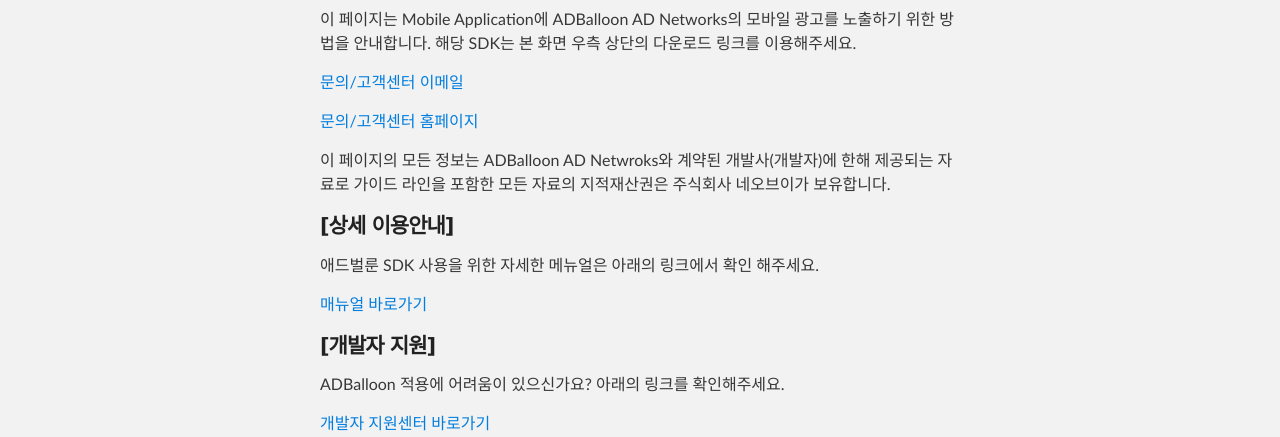
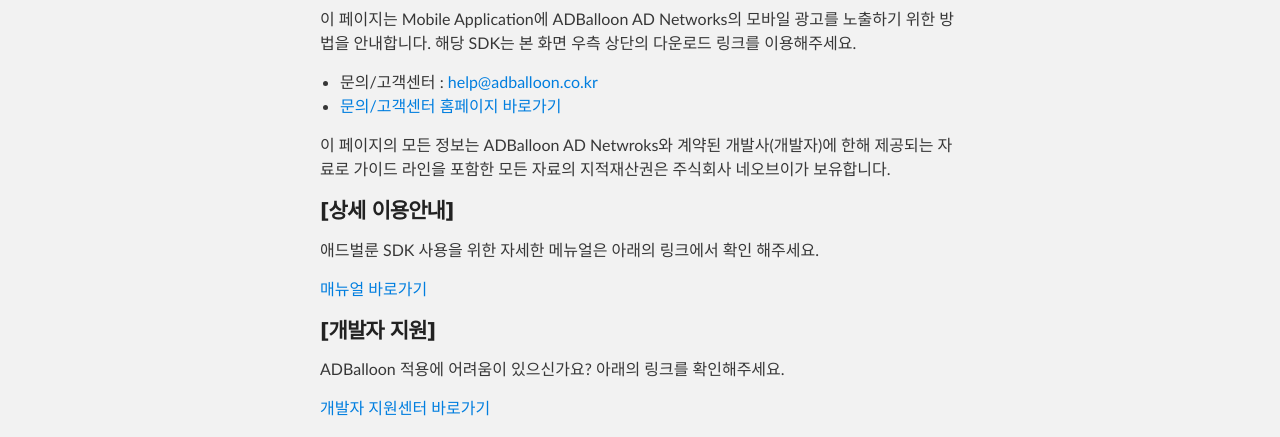
Before and after one commit to ADballoon/adballoon-android-sdk, a plain HTML site: page index.html in a window 1280 px wide. Shown: the part 363-800 px from the top of the page. Drawn offline with Linux system fonts and the light colour scheme.

```diff
--- a/index.html
+++ b/index.html
@@ -40,9 +40,11 @@
 <p>이 페이지는 Mobile Application에 ADBalloon AD Networks의 모바일 광고를 노출하기 위한 방법을 안내합니다.
 해당 SDK는 본 화면 우측 상단의 다운로드 링크를 이용해주세요.</p>
 
-<p><a href="help@adballoon.co.kr">문의/고객센터 이메일</a></p>
-
-<p><a href="http://devcenter.adballoon.co.kr/login.asp?redirect=http%3A//devcenter.adballoon.co.kr/csop/csOnline.asp">문의/고객센터 홈페이지</a></p>
+<ul>
+<li>문의/고객센터 : <a href="mailto:help@adballoon.co.kr">help@adballoon.co.kr</a>
+</li>
+<li><a href="http://devcenter.adballoon.co.kr/login.asp?redirect=http%3A//devcenter.adballoon.co.kr/csop/csOnline.asp">문의/고객센터 홈페이지 바로가기</a></li>
+</ul>
 
 <p>이 페이지의 모든 정보는 ADBalloon AD Netwroks와 계약된 개발사(개발자)에 한해 제공되는 자료로 가이드 라인을 포함한 모든 자료의 지적재산권은 주식회사 네오브이가 보유합니다.</p>
 
--- a/params.json
+++ b/params.json
@@ -1 +1 @@
-{"name":"Adballoon-android-sdk","tagline":"애드벌룬 안드로이드 SDK","body":"# ADBalloon Mobile AD Networks\r\n\r\n### ADBalloon Android SDK 사용안내\r\n\r\n이 페이지는 Mobile Application에 ADBalloon AD Networks의 모바일 광고를 노출하기 위한 방법을 안내합니다.\r\n해당 SDK는 본 화면 우측 상단의 다운로드 링크를 이용해주세요.\r\n\r\n[문의/고객센터 이메일](help@adballoon.co.kr)\r\n\r\n[문의/고객센터 홈페이지](http://devcenter.adballoon.co.kr/login.asp?redirect=http%3A//devcenter.adballoon.co.kr/csop/csOnline.asp)\r\n\r\n이 페이지의 모든 정보는 ADBalloon AD Netwroks와 계약된 개발사(개발자)에 한해 제공되는 자료로 가이드 라인을 포함한 모든 자료의 지적재산권은 주식회사 네오브이가 보유합니다.\r\n\r\n#### [상세 이용안내]\r\n애드벌룬 SDK 사용을 위한 자세한 메뉴얼은 아래의 링크에서 확인 해주세요.\r\n\r\n[매뉴얼 바로가기](https://github.com/ADballoon/adballoon-android-sdk#adballoon-android-sdk-guide)\r\n\r\n#### [개발자 지원]\r\nADBalloon 적용에 어려움이 있으신가요?\r\n아래의 링크를 확인해주세요.\r\n\r\n[개발자 지원센터 바로가기](https://github.com/ADballoon/adballoon-android-sdk/issues)","google":"","note":"Don't delete this file! It's used internally to help with page regeneration."}
+{"name":"Adballoon-android-sdk","tagline":"애드벌룬 안드로이드 SDK","body":"# ADBalloon Mobile AD Networks\r\n\r\n### ADBalloon Android SDK 사용안내\r\n\r\n이 페이지는 Mobile Application에 ADBalloon AD Networks의 모바일 광고를 노출하기 위한 방법을 안내합니다.\r\n해당 SDK는 본 화면 우측 상단의 다운로드 링크를 이용해주세요.\r\n\r\n- 문의/고객센터 : help@adballoon.co.kr\r\n- [문의/고객센터 홈페이지 바로가기](http://devcenter.adballoon.co.kr/login.asp?redirect=http%3A//devcenter.adballoon.co.kr/csop/csOnline.asp)\r\n\r\n이 페이지의 모든 정보는 ADBalloon AD Netwroks와 계약된 개발사(개발자)에 한해 제공되는 자료로 가이드 라인을 포함한 모든 자료의 지적재산권은 주식회사 네오브이가 보유합니다.\r\n\r\n#### [상세 이용안내]\r\n애드벌룬 SDK 사용을 위한 자세한 메뉴얼은 아래의 링크에서 확인 해주세요.\r\n\r\n[매뉴얼 바로가기](https://github.com/ADballoon/adballoon-android-sdk#adballoon-android-sdk-guide)\r\n\r\n#### [개발자 지원]\r\nADBalloon 적용에 어려움이 있으신가요?\r\n아래의 링크를 확인해주세요.\r\n\r\n[개발자 지원센터 바로가기](https://github.com/ADballoon/adballoon-android-sdk/issues)","google":"","note":"Don't delete this file! It's used internally to help with page regeneration."}
```
